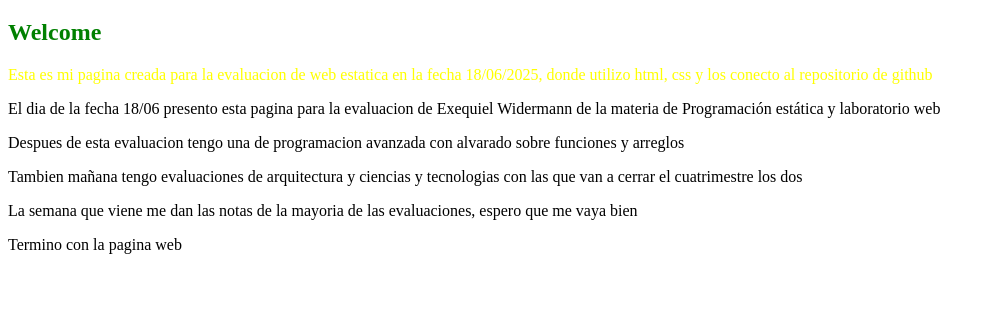
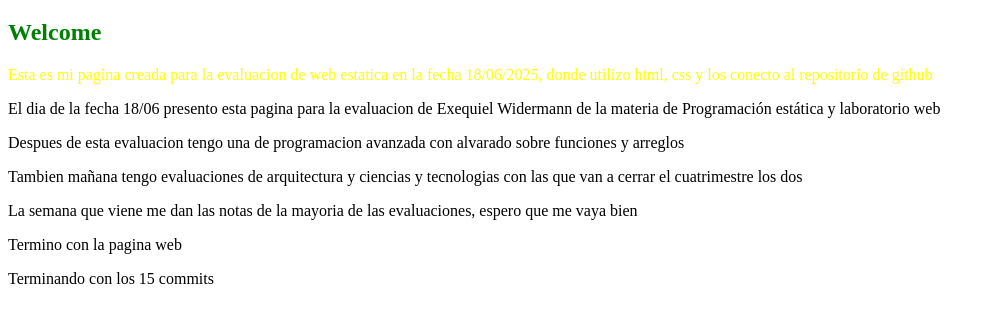
Before and after one commit to ezequiel-epet/Evaluacion-Programacion-18-06, a plain HTML site: page index.html in a window 1280 px wide. Shown: the part 61-384 px from the top of the page, without its empty margins (0-995 px from the left). Drawn offline with Linux system fonts and the light colour scheme.

Commit message:
Agregando ultimo commit

```diff
--- a/index.html
+++ b/index.html
@@ -22,6 +22,8 @@
 <p>La semana que viene me dan las notas de la mayoria de las evaluaciones, espero que me vaya bien</p>
 
 <p>Termino con la pagina web</p>
+
+<p>Terminando con los 15 commits</p>
     <a href=""></a>
     <a href=""></a>
     <a href=""></a>
```
